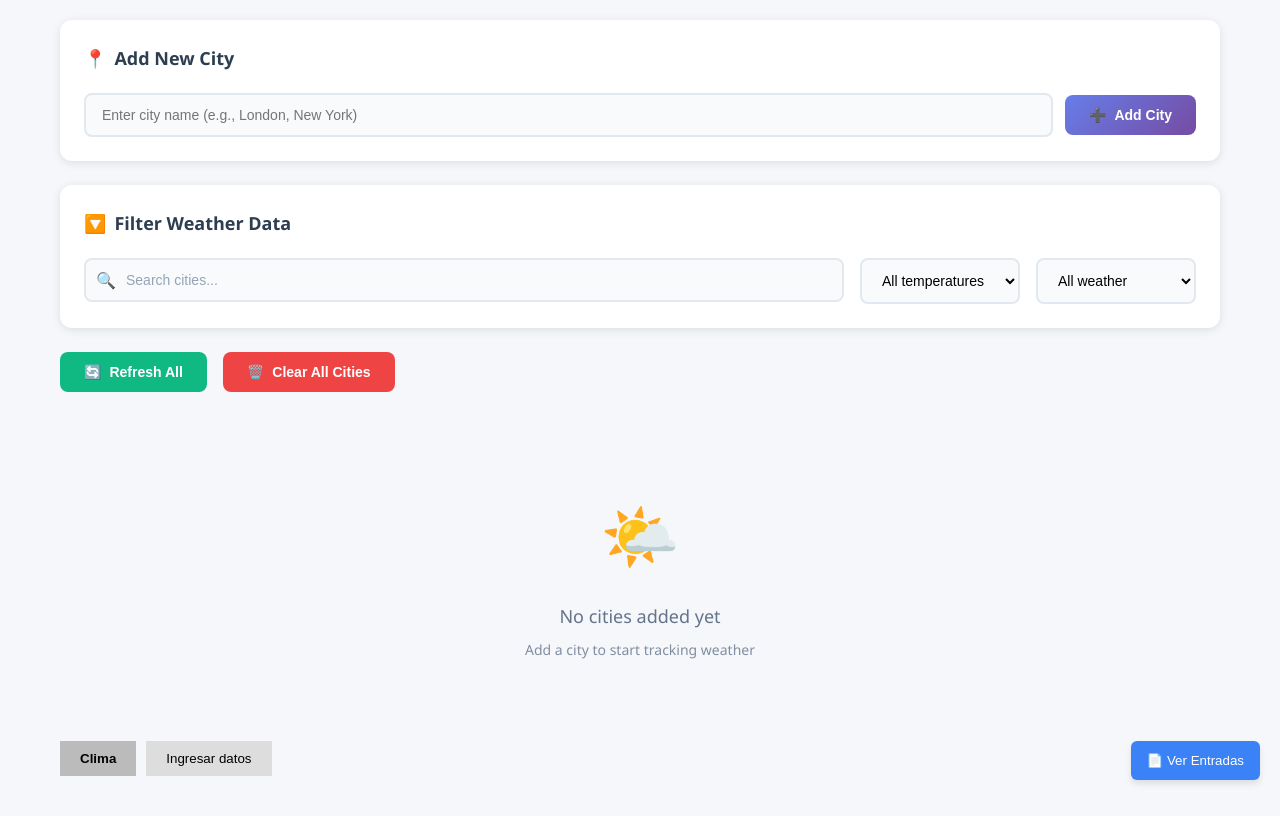
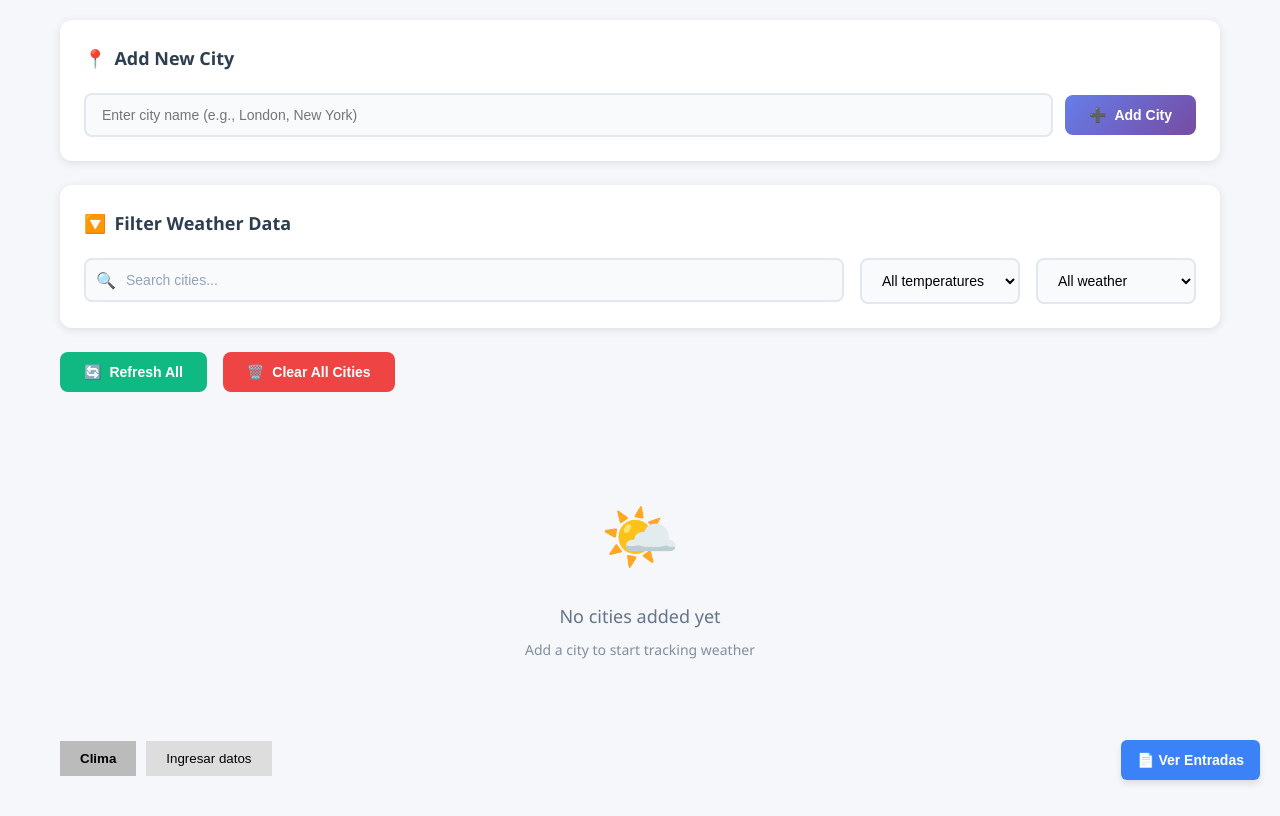
Before and after one commit to anyelin20/external_api, a plain HTML site: page frontend/index.html in a window 1280 px wide. Drawn offline with Linux system fonts and the light colour scheme; no server answers.

Commit message:
Botón_form

```diff
--- a/frontend/styless.css
+++ b/frontend/styless.css
@@ -478,3 +478,29 @@ body {
     text-align: center;
     font-size: 1rem;
 }
+
+/* Botón para ver entradas en nueva pestaña */
+.view-entries-btn {
+    position: fixed;
+    bottom: 20px;
+    right: 20px;
+    background-color: #3b82f6; /* Azul */
+    color: white;
+    padding: 12px 16px;
+    border: none;
+    border-radius: 6px;
+    cursor: pointer;
+    box-shadow: 0 4px 6px rgba(0,0,0,0.1);
+    font-weight: 600;
+    font-size: 14px;
+    display: flex;
+    align-items: center;
+    gap: 6px;
+    z-index: 9999;
+    transition: background-color 0.3s ease, transform 0.2s ease;
+}
+
+.view-entries-btn:hover {
+    background-color: #2563eb;
+    transform: translateY(-2px);
+}
```
